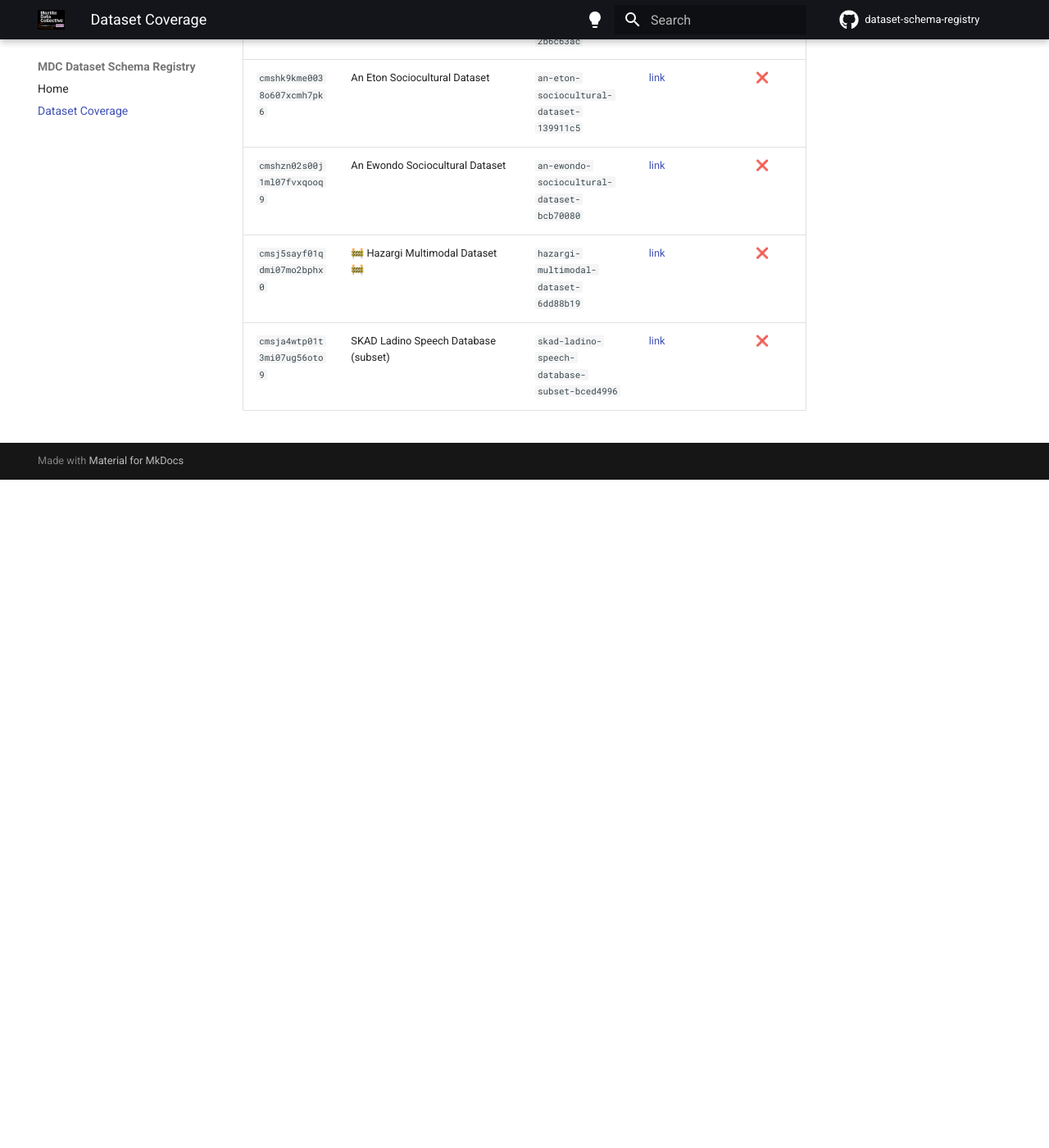
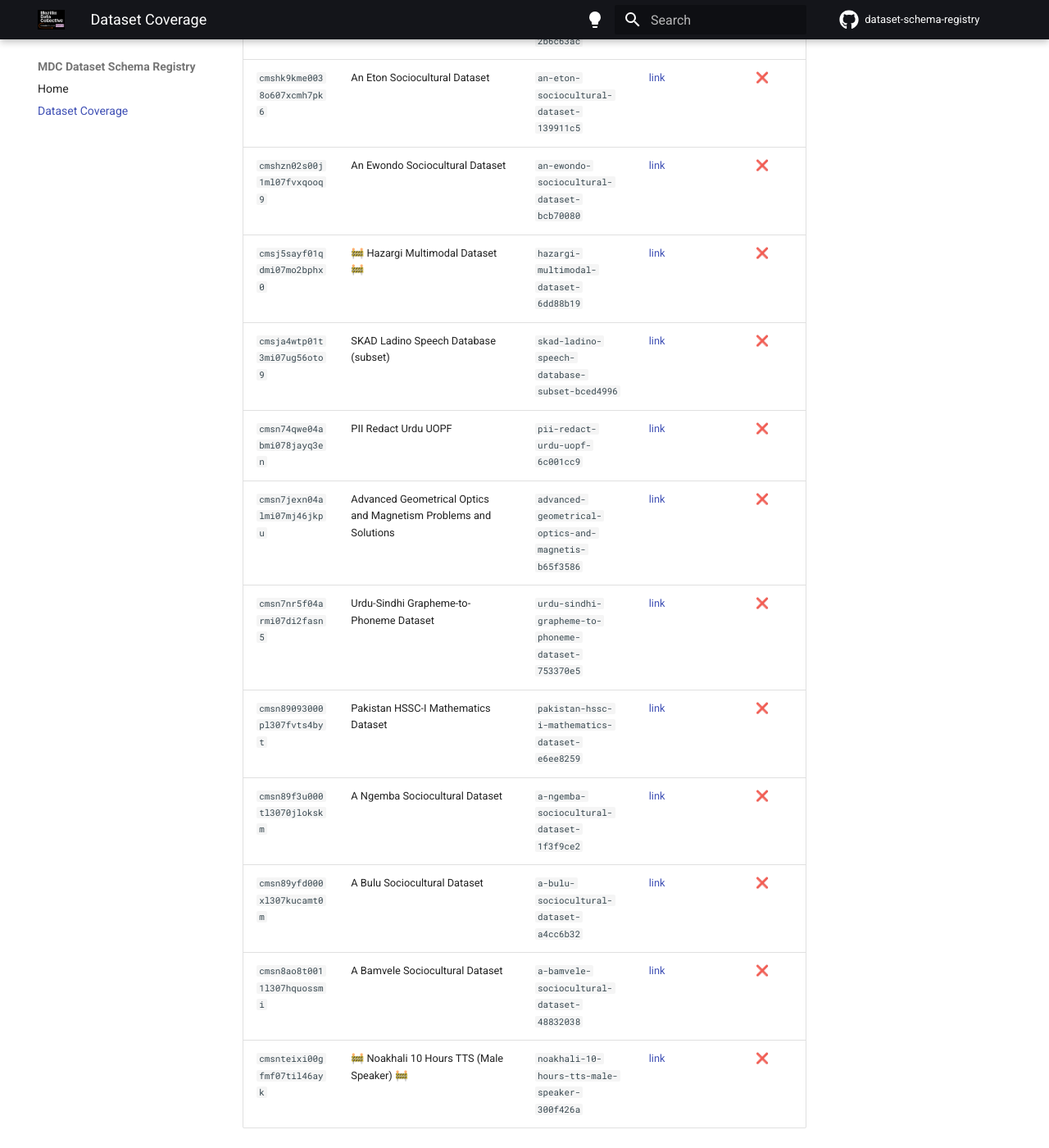
Before and after one commit to Mozilla-Data-Collective/dataset-schema-registry, an MkDocs documentation site: the page built from docs/dataset-coverage.md, in a window 1280 px wide and 1400 px high, scrolled down 104476 px. Shown: the whole window at 82% size. Built offline with MkDocs 1.6.1 and Material for MkDocs 9.7.7, drawn with Linux system fonts in a browser that asks for light colours; comment, search, counter and statistics services are not loaded; before the commit the page ends 105061 px from its top, so only the background shows below that; some of the changed text lies outside the part shown.

Commit message:
chore: update dataset coverage [skip ci]

```diff
--- a/docs/dataset-coverage.md
+++ b/docs/dataset-coverage.md
@@ -1028,3 +1028,11 @@ schema in this registry and which ones are still missing.
 | `cmshzn02s00j1ml07fvxqooq9` | An Ewondo Sociocultural Dataset | `an-ewondo-sociocultural-dataset-bcb70080` | [link](https://mozilladatacollective.com/datasets/cmshzn02s00j1ml07fvxqooq9) | ❌ |
 | `cmsj5sayf01qdmi07mo2bphx0` | 🚧 Hazargi Multimodal Dataset 🚧 | `hazargi-multimodal-dataset-6dd88b19` | [link](https://mozilladatacollective.com/datasets/cmsj5sayf01qdmi07mo2bphx0) | ❌ |
 | `cmsja4wtp01t3mi07ug56oto9` | SKAD Ladino Speech Database (subset) | `skad-ladino-speech-database-subset-bced4996` | [link](https://mozilladatacollective.com/datasets/cmsja4wtp01t3mi07ug56oto9) | ❌ |
+| `cmsn74qwe04abmi078jayq3en` | PII Redact Urdu UOPF | `pii-redact-urdu-uopf-6c001cc9` | [link](https://mozilladatacollective.com/datasets/cmsn74qwe04abmi078jayq3en) | ❌ |
+| `cmsn7jexn04almi07mj46jkpu` | Advanced Geometrical Optics and Magnetism Problems and Solutions | `advanced-geometrical-optics-and-magnetis-b65f3586` | [link](https://mozilladatacollective.com/datasets/cmsn7jexn04almi07mj46jkpu) | ❌ |
+| `cmsn7nr5f04armi07di2fasn5` | Urdu-Sindhi Grapheme-to-Phoneme Dataset | `urdu-sindhi-grapheme-to-phoneme-dataset-753370e5` | [link](https://mozilladatacollective.com/datasets/cmsn7nr5f04armi07di2fasn5) | ❌ |
+| `cmsn89093000pl307fvts4byt` | Pakistan HSSC-I Mathematics Dataset | `pakistan-hssc-i-mathematics-dataset-e6ee8259` | [link](https://mozilladatacollective.com/datasets/cmsn89093000pl307fvts4byt) | ❌ |
+| `cmsn89f3u000tl3070jlokskm` | A Ngemba Sociocultural Dataset | `a-ngemba-sociocultural-dataset-1f3f9ce2` | [link](https://mozilladatacollective.com/datasets/cmsn89f3u000tl3070jlokskm) | ❌ |
+| `cmsn89yfd000xl307kucamt0m` | A Bulu Sociocultural Dataset | `a-bulu-sociocultural-dataset-a4cc6b32` | [link](https://mozilladatacollective.com/datasets/cmsn89yfd000xl307kucamt0m) | ❌ |
+| `cmsn8ao8t0011l307hquossmi` |  A Bamvele Sociocultural Dataset | `a-bamvele-sociocultural-dataset-48832038` | [link](https://mozilladatacollective.com/datasets/cmsn8ao8t0011l307hquossmi) | ❌ |
+| `cmsnteixi00gfmf07til46ayk` | 🚧 Noakhali 10 Hours TTS (Male Speaker) 🚧 | `noakhali-10-hours-tts-male-speaker-300f426a` | [link](https://mozilladatacollective.com/datasets/cmsnteixi00gfmf07til46ayk) | ❌ |
```
Also changed, not shown: other parts of docs/dataset-coverage.md (+3 -3 lines).
